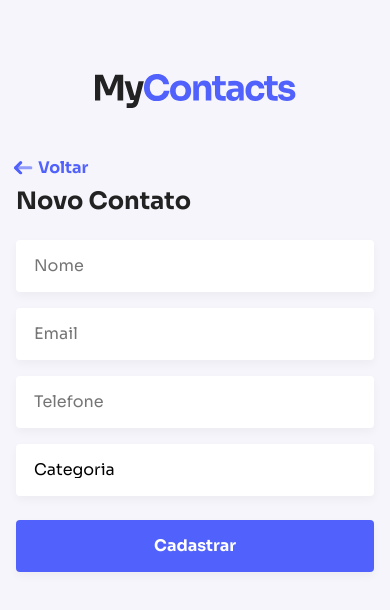
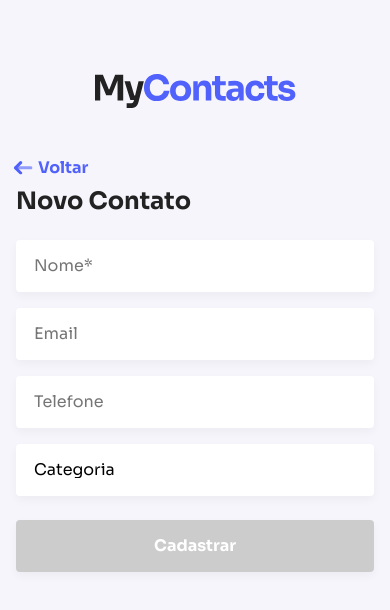
Before and after one commit to anderson-rodriguesdev/MyContacts, a React (Vite) app: page /new in a window 390 px wide. Shown: the top 610 px of the page. Built offline with nearby package versions, Linux system fonts and the light colour scheme.

Commit message:
refactor: added a mask to phone input and disabled condition on submit button

```diff
--- a/src/components/ContacForm/index.tsx
+++ b/src/components/ContacForm/index.tsx
@@ -1,6 +1,7 @@
 import React, { useState } from "react";
 
 import isEmailValid from "../../utils/isValidEmail";
+import formatPhone from "../../utils/formatPhone";
 import useErrors from "../../hooks/useErrors";
 
 import FormGroup from "../FormGroup";
@@ -19,7 +20,10 @@
   const [email, setEmail] = useState("");
   const [phone, setPhone] = useState("");
   const [category, setCategory] = useState("");
-  const { setError, removeError, getErrorMessageByFieldName } = useErrors();
+  const { errors, setError, removeError, getErrorMessageByFieldName } =
+    useErrors();
+
+  const isFormValid = name && errors.length === 0;
 
   function handleNameChange(event: React.ChangeEvent<HTMLInputElement>) {
     setName(event.target.value);
@@ -41,6 +45,10 @@
     }
   }
 
+  function handlePhoneChange(event: React.ChangeEvent<HTMLInputElement>) {
+    setPhone(formatPhone(event.target.value));
+  }
+
   function handleSubmit(event: React.FormEvent<HTMLFormElement>) {
     event.preventDefault();
     console.log({
@@ -52,10 +60,10 @@
   }
 
   return (
-    <Form onSubmit={handleSubmit}>
+    <Form onSubmit={handleSubmit} noValidate>
       <FormGroup error={getErrorMessageByFieldName({ field: "name" })}>
         <Input
-          placeholder="Nome"
+          placeholder="Nome*"
           value={name}
           onChange={handleNameChange}
           error={getErrorMessageByFieldName({ field: "name" }) ? true : false}
@@ -65,6 +73,7 @@
       <FormGroup error={getErrorMessageByFieldName({ field: "email" })}>
         <Input
           placeholder="Email"
+          type="email"
           value={email}
           onChange={handleEmailChange}
           error={getErrorMessageByFieldName({ field: "email" }) ? true : false}
@@ -75,7 +84,8 @@
         <Input
           placeholder="Telefone"
           value={phone}
-          onChange={(event) => setPhone(event.target.value)}
+          maxLength={15}
+          onChange={handlePhoneChange}
         />
       </FormGroup>
 
@@ -91,7 +101,9 @@
       </FormGroup>
 
       <ButtonContainer>
-        <Button type="submit">{buttonLabel}</Button>
+        <Button type="submit" disabled={!isFormValid}>
+          {buttonLabel}
+        </Button>
       </ButtonContainer>
     </Form>
   );
--- a/src/hooks/useErrors.ts
+++ b/src/hooks/useErrors.ts
@@ -28,5 +28,5 @@
     return errors.find((error) => error.field === field)?.message;
   }
 
-  return { setError, removeError, getErrorMessageByFieldName };
+  return { errors, setError, removeError, getErrorMessageByFieldName };
 }
--- /dev/null
+++ b/src/utils/formatPhone.ts
@@ -0,0 +1,6 @@
+export default function formatPhone(phoneNumber: string) {
+  return phoneNumber
+    .replace(/\D/g, "")
+    .replace(/^(\d{2})\B/, "($1) ")
+    .replace(/(\d{1})?(\d{4})(\d{4})/, "$1$2-$3");
+}
```
